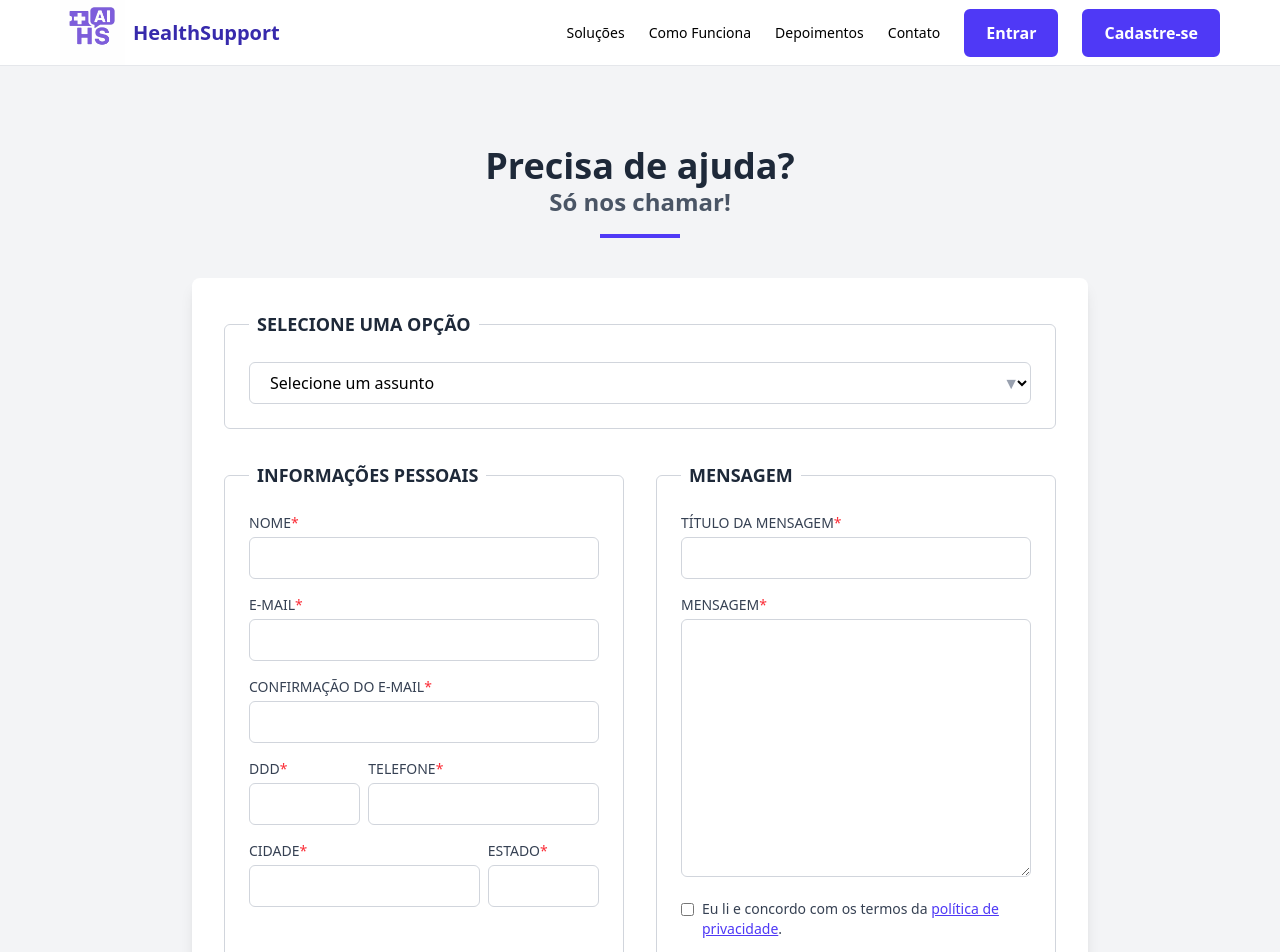
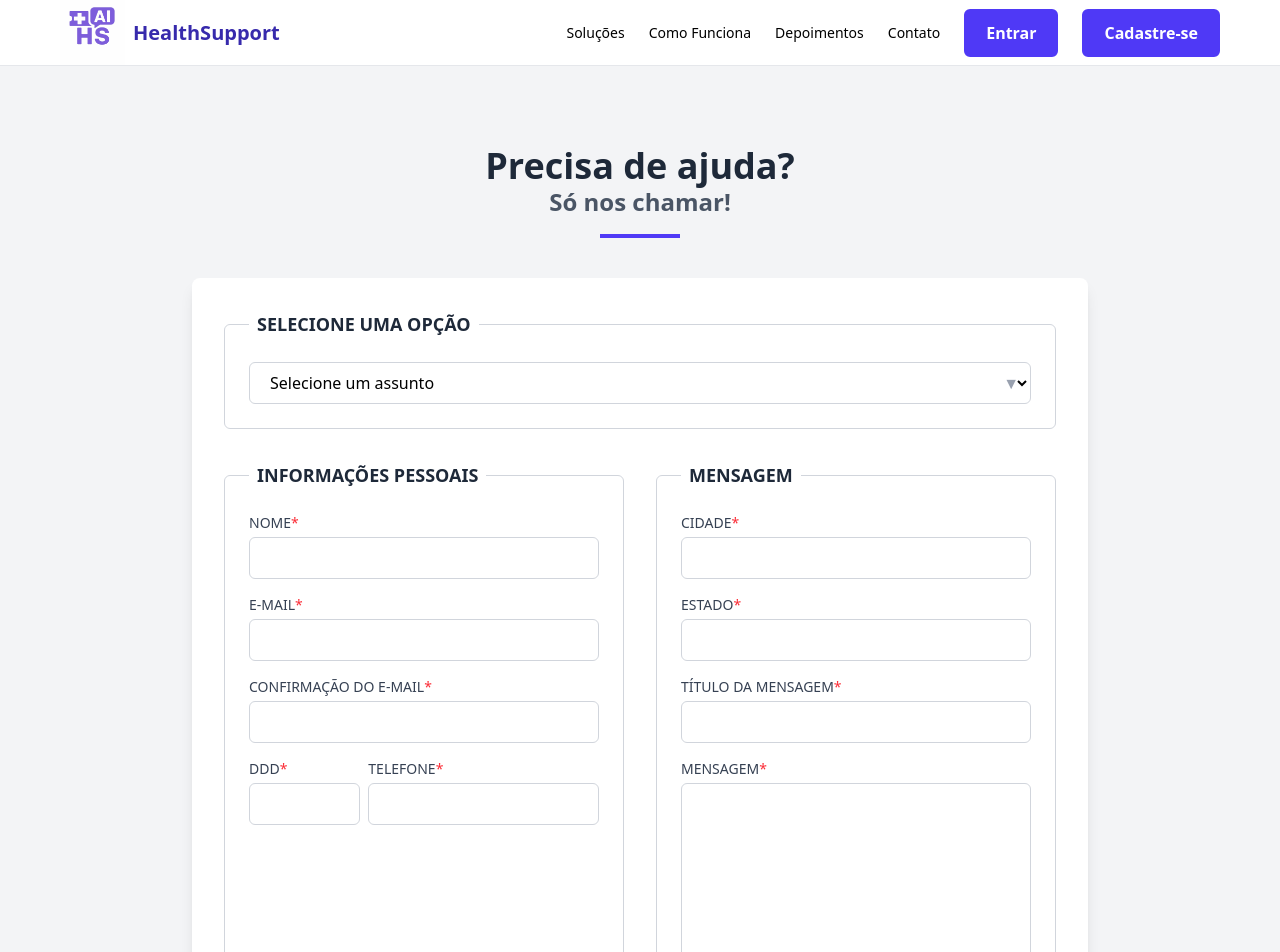
Before and after one commit to Challenge-Fiap-1TDSPX-2025/front-challenge-react, a React (Vite) app: page /contato in a window 1280 px wide. Shown: the top 952 px of the page. Built offline with nearby package versions, Linux system fonts and the light colour scheme.

Commit message:
refactor: Refatorando a página contato

```diff
--- /dev/null
+++ b/src/components/form-input.tsx
@@ -0,0 +1,33 @@
+import React from 'react';
+import type { FormInputProps } from '../types/form-input';
+
+export function FormInput({
+  label,
+  id,
+  name,
+  type = 'text',
+  value,
+  onChange,
+  required = false,
+  colSpan = '',
+  maxLength,
+}: FormInputProps) {
+  return (
+    <div className={`campo-formulario ${colSpan}`}>
+      <label htmlFor={id} className="block text-sm font-medium text-gray-700 mb-1">
+        {label}
+        {required && <span className="text-red-500">*</span>}
+      </label>
+      <input
+        type={type}
+        id={id}
+        name={name}
+        className="w-full px-4 py-2 border border-gray-300 rounded-md focus:outline-none focus:ring-2 focus:ring-indigo-500"
+        required={required}
+        value={value}
+        onChange={onChange}
+        maxLength={maxLength}
+      />
+    </div>
+  );
+}
--- a/src/pages/contato.tsx
+++ b/src/pages/contato.tsx
@@ -1,5 +1,6 @@
 import { useState } from 'react';
 import { Link } from 'react-router-dom';
+import { FormInput } from '../components/form-input';
 
 export function Contato() {
   const [formData, setFormData] = useState({
@@ -70,112 +71,56 @@ export function Contato() {
                 <fieldset className="border border-gray-300 p-6 rounded-md">
                   <legend className="text-lg font-semibold text-gray-800 px-2">INFORMAÇÕES PESSOAIS</legend>
                   <div className="space-y-4">
-                    <div className="campo-formulario">
-                      <label htmlFor="nome" className="block text-sm font-medium text-gray-700 mb-1">
-                        NOME<span className="text-red-500">*</span>
-                      </label>
-                      <input
-                        type="text"
+                    <FormInput
+                      label="NOME"
                       id="nome"
                       name="nome"
-                        className="w-full px-4 py-2 border border-gray-300 rounded-md focus:outline-none focus:ring-2 focus:ring-indigo-500"
-                        required
                       value={formData.nome}
                       onChange={handleChange}
+                      required={true}
                     />
-                    </div>
 
-                    <div className="campo-formulario">
-                      <label htmlFor="email" className="block text-sm font-medium text-gray-700 mb-1">
-                        E-MAIL<span className="text-red-500">*</span>
-                      </label>
-                      <input
-                        type="email"
+                    <FormInput
+                      label="E-MAIL"
                       id="email"
                       name="email"
-                        className="w-full px-4 py-2 border border-gray-300 rounded-md focus:outline-none focus:ring-2 focus:ring-indigo-500"
-                        required
+                      type="email"
                       value={formData.email}
                       onChange={handleChange}
+                      required={true}
                     />
-                    </div>
 
-                    <div className="campo-formulario">
-                      <label htmlFor="confirmaEmail" className="block text-sm font-medium text-gray-700 mb-1">
-                        CONFIRMAÇÃO DO E-MAIL<span className="text-red-500">*</span>
-                      </label>
-                      <input
-                        type="email"
+                    <FormInput
+                      label="CONFIRMAÇÃO DO E-MAIL"
                       id="confirmaEmail"
                       name="confirmaEmail"
-                        className="w-full px-4 py-2 border border-gray-300 rounded-md focus:outline-none focus:ring-2 focus:ring-indigo-500"
-                        required
+                      type="email"
                       value={formData.confirmaEmail}
                       onChange={handleChange}
+                      required={true}
                     />
-                    </div>
 
                     <div className="grid grid-cols-3 gap-2">
-                        <div className="col-span-1">
-                             <label htmlFor="ddd" className="block text-sm font-medium text-gray-700 mb-1">
-                                DDD<span className="text-red-500">*</span>
-                             </label>
-                             <input
-                               type="text"
+                      <FormInput
+                        label="DDD"
                         id="ddd"
                         name="ddd"
-                               maxLength={2}
-                               className="w-full px-4 py-2 border border-gray-300 rounded-md focus:outline-none focus:ring-2 focus:ring-indigo-500"
-                               required
                         value={formData.ddd}
                         onChange={handleChange}
+                        required={true}
+                        maxLength={2}
+                        colSpan="col-span-1"
                       />
-                        </div>
-                        <div className="col-span-2">
-                            <label htmlFor="telefone" className="block text-sm font-medium text-gray-700 mb-1">
-                                TELEFONE<span className="text-red-500">*</span>
-                            </label>
-                            <input
-                              type="text"
+                      <FormInput
+                        label="TELEFONE"
                         id="telefone"
                         name="telefone"
-                              className="w-full px-4 py-2 border border-gray-300 rounded-md focus:outline-none focus:ring-2 focus:ring-indigo-500"
-                              required
+                        type="tel"
                         value={formData.telefone}
                         onChange={handleChange}
+                        required={true}
+                        colSpan="col-span-2"
                       />
-                        </div>
-                    </div>
-
-                    <div className="grid grid-cols-3 gap-2">
-                        <div className="col-span-2">
-                            <label htmlFor="cidade" className="block text-sm font-medium text-gray-700 mb-1">
-                                CIDADE<span className="text-red-500">*</span>
-                            </label>
-                            <input
-                              type="text"
-                              id="cidade"
-                              name="cidade"
-                              className="w-full px-4 py-2 border border-gray-300 rounded-md focus:outline-none focus:ring-2 focus:ring-indigo-500"
-                              required
-                              value={formData.cidade}
-                              onChange={handleChange}
-                            />
-                        </div>
-                        <div className="col-span-1">
-                            <label htmlFor="estado" className="block text-sm font-medium text-gray-700 mb-1">
-                                ESTADO<span className="text-red-500">*</span>
-                            </label>
-                            <input
-                              type="text"
-                              id="estado"
-                              name="estado"
-                              className="w-full px-4 py-2 border border-gray-300 rounded-md focus:outline-none focus:ring-2 focus:ring-indigo-500"
-                              required
-                              value={formData.estado}
-                              onChange={handleChange}
-                            />
-                        </div>
                     </div>
                   </div>
                 </fieldset>
@@ -183,20 +128,30 @@ export function Contato() {
                 <fieldset className="border border-gray-300 p-6 rounded-md">
                   <legend className="text-lg font-semibold text-gray-800 px-2">MENSAGEM</legend>
                   <div className="space-y-4">
-                    <div className="campo-formulario">
-                      <label htmlFor="titulo" className="block text-sm font-medium text-gray-700 mb-1">
-                        TÍTULO DA MENSAGEM<span className="text-red-500">*</span>
-                      </label>
-                      <input
-                        type="text"
+                    <FormInput
+                      label="CIDADE"
+                      id="cidade"
+                      name="cidade"
+                      value={formData.cidade}
+                      onChange={handleChange}
+                      required={true}
+                    />
+                    <FormInput
+                      label="ESTADO"
+                      id="estado"
+                      name="estado"
+                      value={formData.estado}
+                      onChange={handleChange}
+                      required={true}
+                    />
+                    <FormInput
+                      label="TÍTULO DA MENSAGEM"
                       id="titulo"
                       name="titulo"
-                        className="w-full px-4 py-2 border border-gray-300 rounded-md focus:outline-none focus:ring-2 focus:ring-indigo-500"
-                        required
                       value={formData.titulo}
                       onChange={handleChange}
+                      required={true}
                     />
-                    </div>
                     <div className="campo-formulario">
                       <label htmlFor="mensagem" className="block text-sm font-medium text-gray-700 mb-1">
                         MENSAGEM<span className="text-red-500">*</span>
--- /dev/null
+++ b/src/types/form-input.ts
@@ -0,0 +1,11 @@
+export interface FormInputProps {
+    label: string;
+    id: string;
+    name: string;
+    type?: 'text' | 'email' | 'tel' | 'number';
+    value: string;
+    onChange: (e: React.ChangeEvent<HTMLInputElement>) => void;
+    required?: boolean;
+    colSpan?: string;
+    maxLength?: number;
+  }
```
Lines whose indentation alone changed are shown as unchanged.
